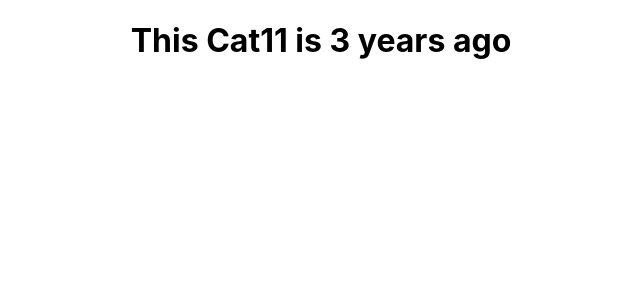
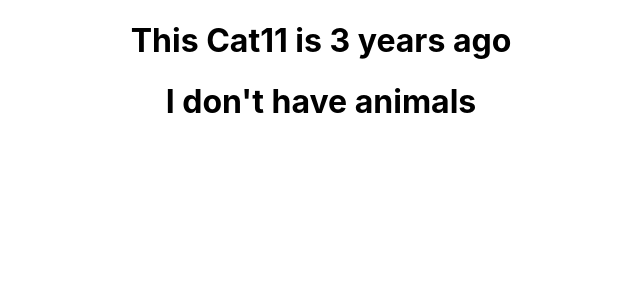
Before and after one commit to rusik88/learn_react, a React (Create React App) app: page / in a window 1280 px wide. Shown: the top 300 px of the page, without its empty margins (319-959 px from the left). Built offline with nearby package versions, Linux system fonts and the light colour scheme.

Commit message:
End part

```diff
--- a/src/App.js
+++ b/src/App.js
@@ -4,7 +4,8 @@ import PetInfo from './Components/PetInfo';
 function App() {
   return (
     <div className="App">
-      <PetInfo animal={"Cat11"} />
+      <PetInfo animal="Cat11" hasPet={ true } />
+      <PetInfo animal="Cat11" hasPet={ false } />
     </div>
   );
 }
--- a/src/Components/PetInfo.js
+++ b/src/Components/PetInfo.js
@@ -1,6 +1,8 @@
 function PetInfo(props) {
+    const { animal, hasPet } = props
+    const text = hasPet ? `This ${ animal } is 3 years ago` : `I don't have animals`
     return (
-        <h1>This {props.animal} is 3 years ago</h1>
+        <h1>{ text }</h1>
     )
 }
 
```
